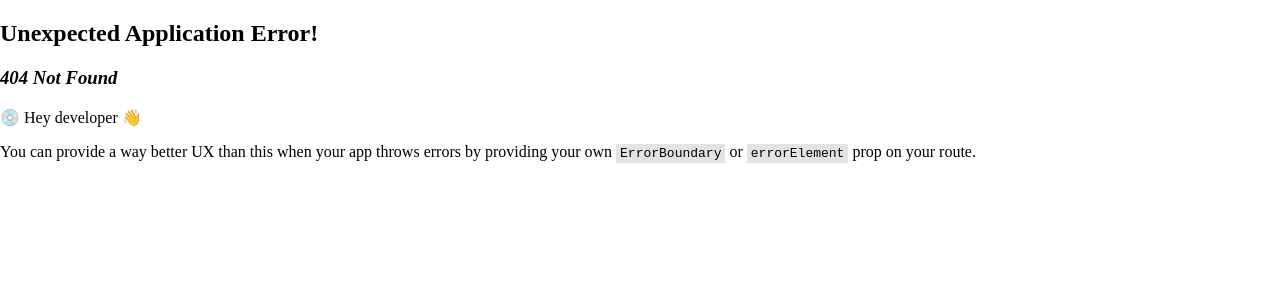
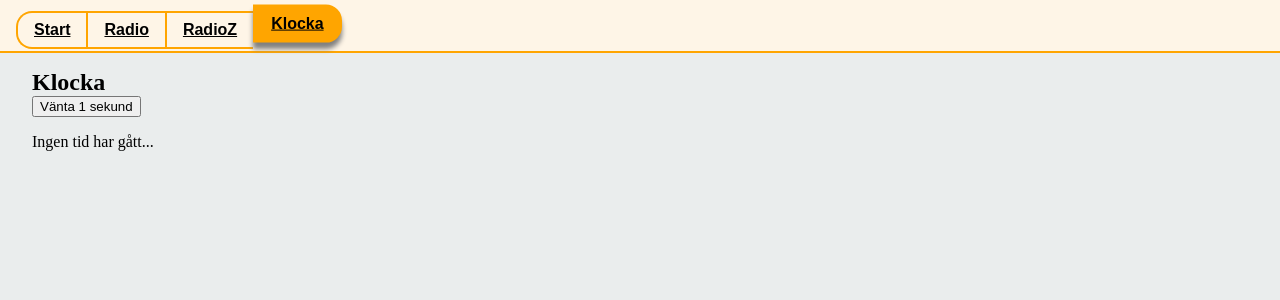
Before and after one commit to ha-fed25-jsf/07-async-and-exercises, a React (Vite) app: page /#/klocka in a window 1280 px wide. Before the commit this address had no page. Shown: the top 300 px of the page. Built offline with nearby package versions, Linux system fonts and the light colour scheme.

Commit message:
setTimeout

```diff
--- /dev/null
+++ b/src/components/klocka/Clock.jsx
@@ -0,0 +1,29 @@
+import { useState } from "react"
+
+const Clock = () => {
+	const [message, setMessage] = useState('Ingen tid har gått...')
+	const [enabled, setEnabled] = useState(true)
+
+	const handleClick = () => {
+		console.log('handleClick före')
+		// Obs! set-funktionerna körs inte direkt
+		setMessage('... tiden går...')
+		setEnabled(false)
+
+		setTimeout(() => {
+			console.log('handleClick efter')
+			setMessage('Nu är det dags! Sekunden är klar!')
+			setEnabled(true)
+		}, 2000)
+		// använd clearTimeout eller clearInterval för att avbryta timeouts och intervall
+	}
+
+	return (
+		<>
+			<button onClick={handleClick} disabled={!enabled}> Vänta 1 sekund </button>
+			<p> {message} </p>
+		</>
+	)
+}
+
+export default Clock
--- /dev/null
+++ b/src/pages/ClockPage.css
@@ -0,0 +1,7 @@
+.clock-page {
+	padding: 1em 2em;
+
+	h2 {
+		margin: 0;
+	}
+}
--- /dev/null
+++ b/src/pages/ClockPage.jsx
@@ -0,0 +1,11 @@
+import Clock from "../components/klocka/Clock.jsx"
+import './ClockPage.css'
+
+const ClockPage = () => (
+	<div className="clock-page">
+		<h2> Klocka </h2>
+		<Clock />
+	</div>
+)
+
+export default ClockPage
--- a/src/pages/Root.jsx
+++ b/src/pages/Root.jsx
@@ -8,6 +8,7 @@ const Root = () => (
 				<NavLink to="/"> Start </NavLink>
 				<NavLink to="/radio"> Radio </NavLink>
 				<NavLink to="/radio-z"> RadioZ </NavLink>
+				<NavLink to="/klocka"> Klocka </NavLink>
 			</nav>
 		</header>
 		<main>
--- a/src/routes.js
+++ b/src/routes.js
@@ -1,3 +1,4 @@
+import ClockPage from "./pages/ClockPage.jsx";
 import RadioPage from "./pages/RadioPage.jsx";
 import RadioZPage from "./pages/RadioZPage.jsx";
 import Root from "./pages/Root.jsx";
@@ -24,6 +25,11 @@ export const routeConfig = [
 				Component: RadioZPage
 			},
 
+			{
+				path: '/klocka',
+				Component: ClockPage
+			},
+
 		]
 	}
 ]
```
